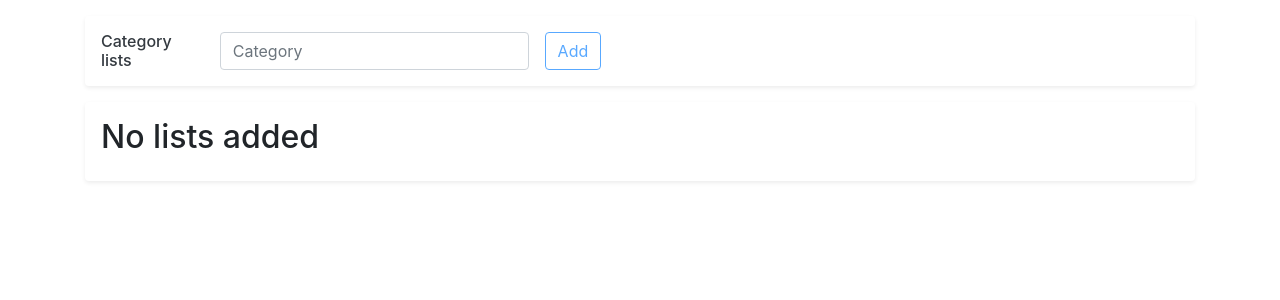
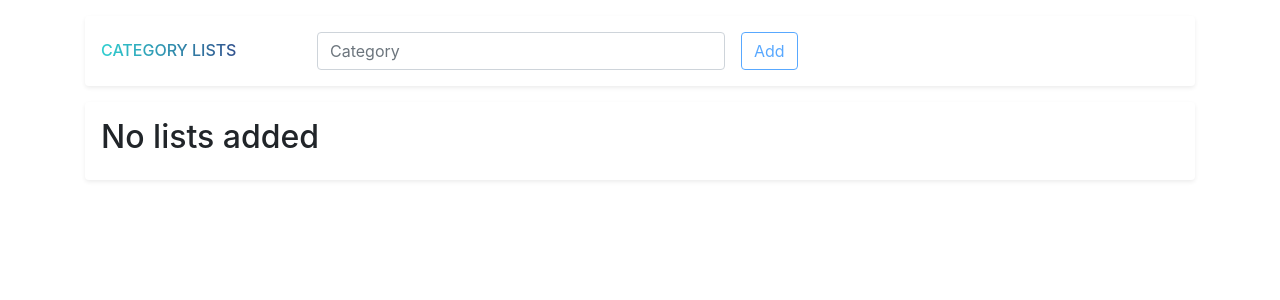
Before and after one commit to KHOLAD/recursive_list, an Angular app: page / in a window 1280 px wide. Shown: the top 300 px of the page. Built offline with nearby package versions, Linux system fonts and the light colour scheme.

Commit message:
Prefixes

```diff
--- a/src/app/app.component.html
+++ b/src/app/app.component.html
@@ -2,7 +2,7 @@
 
   <div class="d-flex align-items-center p-3 my-3 text-white-50 bg-purple rounded shadow-sm">
       <div class="d-flex align-items-center">
-        <h6 class="mb-0 text-dark lh-100 pr-5">Category lists</h6>
+        <h6 class="mb-0 text-dark lh-100 pr-5 main-title">Category lists</h6>
           <input
           (keyup.enter)="category.value ? addCategory() : ''"
           [formControl]="category"
--- a/src/app/app.component.scss
+++ b/src/app/app.component.scss
@@ -0,0 +1,7 @@
+.main-title {
+	text-transform: uppercase;
+	background: linear-gradient(to right, #30CFD0 0%, #330867 100%);
+	-webkit-background-clip: text;
+    -webkit-text-fill-color: transparent;
+    width: 350px;
+}
--- a/src/app/ui/list/list.component.html
+++ b/src/app/ui/list/list.component.html
@@ -1,7 +1,10 @@
 <ul class="list-group">
+
     <ng-template #recursiveList let-list>
 
-      <li *ngFor="let item of list; let i = index" class="list-group-item">
+      <li *ngFor="let item of list; let i = index"
+      [@itemAnimation]
+      class="list-group-item">
 
         <div
           *ngIf="item"
@@ -37,7 +40,7 @@
 
         </div>
 
-        <ul *ngIf="item?.children.length > 0 && !item?.hide_child">
+        <ul *ngIf="item?.children.length > 0 && !item?.hide_child"  [@itemAnimation]>
           <ng-container *ngTemplateOutlet="recursiveList; context:{ $implicit: item?.children }"></ng-container>
         </ul>
 
--- a/src/app/ui/list/list.component.ts
+++ b/src/app/ui/list/list.component.ts
@@ -3,22 +3,41 @@ import {
   Component,
   Input,
   Output,
-  EventEmitter,
-  ViewChild,
-  ElementRef
+  EventEmitter
 } from '@angular/core';
+
+import {
+  trigger,
+  style,
+  transition,
+  animate,
+  group } from '@angular/animations';
 
 @Component({
   selector: 'ui-list',
   templateUrl: './list.component.html',
-  styleUrls: ['./list.component.scss']
+  styleUrls: ['./list.component.scss'],
+  animations: [
+    trigger('itemAnimation', [
+      transition(':enter', [
+        style({opacity: '.4'}),
+        animate(300)
+      ]),
+      transition(':leave', [
+        group([
+          animate('0.1s ease', style({opacity: '0.3'})),
+          animate('0.2s 0.2s ease', style({opacity: 0}))
+        ])
+      ])
+    ])
+  ]
 })
+
 export class ListComponent {
 
   @Input() list: any;
   @Output() onAdd: EventEmitter<any> = new EventEmitter();
   @Output() onRemove: EventEmitter<any> = new EventEmitter();
-  @ViewChild('main_list') main_list: ElementRef
 
   constructor(private _store: LocalstorageService) { }
 
--- a/src/app/ui/list/list.module.ts
+++ b/src/app/ui/list/list.module.ts
@@ -1,6 +1,7 @@
 import { NgModule } from  '@angular/core';
 import { CommonModule } from  '@angular/common';
 import { FormsModule } from '@angular/forms'
+import { BrowserAnimationsModule } from '@angular/platform-browser/animations';
 
 import { ListComponent } from './list.component';
 import { ButtonAddModule } from '../button-add/button-add.module';
@@ -15,7 +16,8 @@ import { ButtonAddModule } from '../button-add/button-add.module';
     imports: [
         CommonModule,
         ButtonAddModule,
-        FormsModule
+        FormsModule,
+        BrowserAnimationsModule
     ],
 })
 
```
